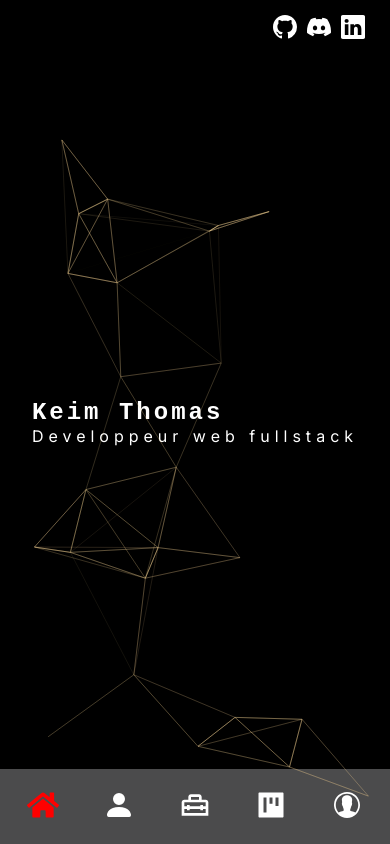
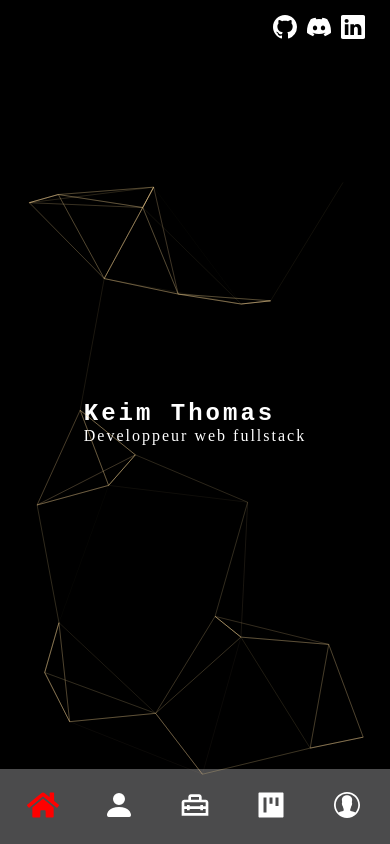
Before and after one commit to heimdall54/portfolio3, a Next.js app: page / in a window 390 px wide. Built offline with nearby package versions, Linux system fonts and the light colour scheme.

Commit message:
crrectino affichage sur tel

```diff
--- a/app/layout.tsx
+++ b/app/layout.tsx
@@ -4,12 +4,7 @@
 import Header from "@/components/header"
 import Loader from "@/components/loader"
 import "@/styles/index.scss"
-import { Inter } from 'next/font/google'
 import React from 'react'
-
-const inter = Inter({ subsets: ['latin'] })
-
-
 
 export default function RootLayout({
   children,
@@ -17,15 +12,15 @@
   children: React.ReactNode
 }) {
 
-  const [loading, setLoading] = React.useState(false)
+  const [loading, setLoading] = React.useState(true)
 
-  React.useEffect(() => {
-    setTimeout(() => setLoading(true), 3000)
-  }, [])
+  // React.useEffect(() => {
+  //   setTimeout(() => setLoading(true), 3000)
+  // }, [])
 
   return (
     <html lang="fr">
-      <body className={inter.className}>
+      <body >
         {loading ? (
           <>
             <Header />
--- a/styles/components/home/home.scss
+++ b/styles/components/home/home.scss
@@ -76,6 +76,8 @@
 
     .sous-text {
         font-size: 1rem;
+        letter-spacing: 2px;
+
         width: 100%;
         white-space: nowrap;
         overflow: hidden;
```
